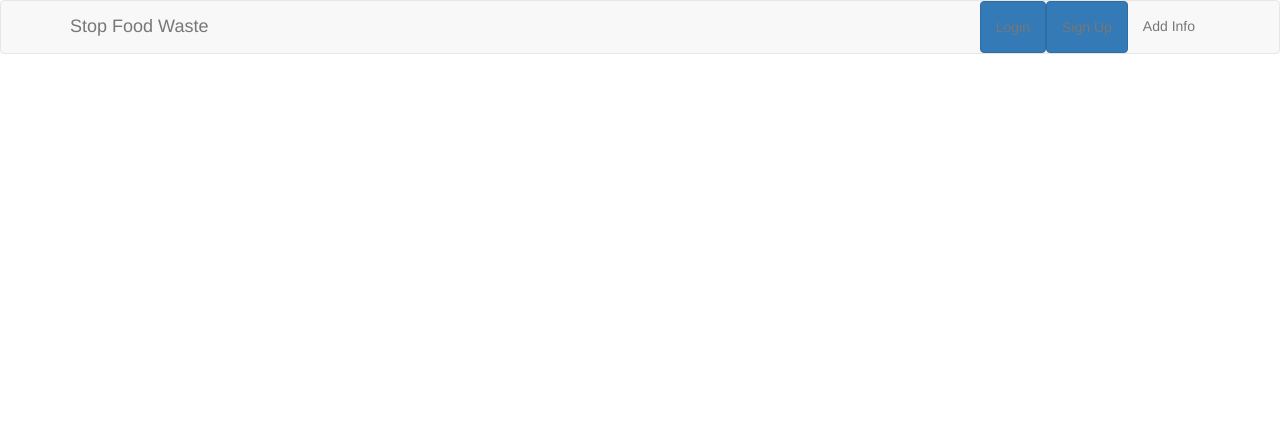
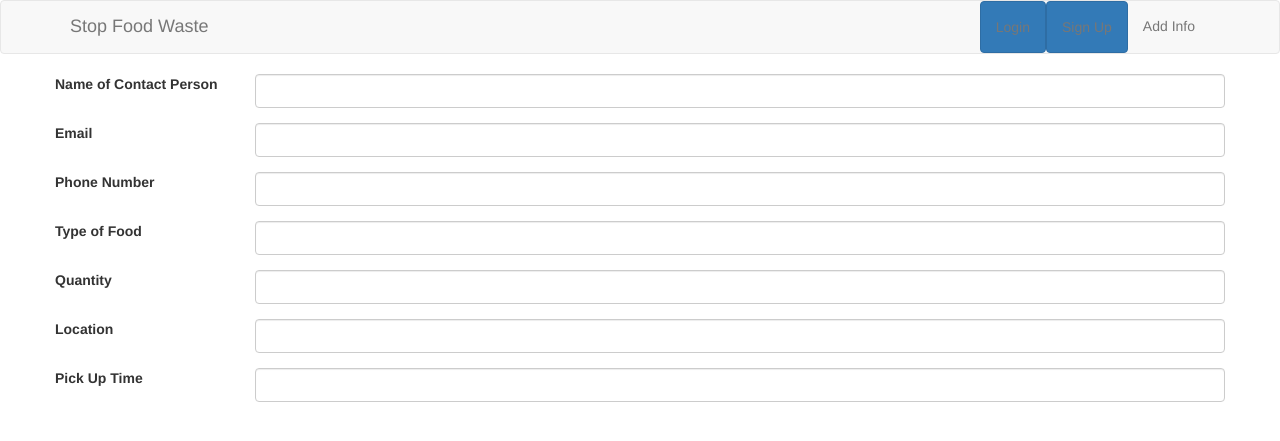
Before and after one commit to ArivinK/food-waste, a Node server app: page /user/add-info in a window 1280 px wide. Shown: the top 441 px of the page. Run offline with Node 20, Linux system fonts and the light colour scheme; some libraries are stand-ins or nearby versions.

Commit message:
Created login and signup functionalities with passport.js

```diff
--- a/controllers/user.js
+++ b/controllers/user.js
@@ -1,5 +1,7 @@
 var express = require('express');
 var router = express.Router();
+
+var passport = require('passport');
 
 
 
@@ -7,9 +9,39 @@ router.get('/', (req, res) => {
    res.render('index.ejs');
 });
 
+router.get('/user/signup', (req, res) => {
+   res.render('user/signup.ejs');
+});
+
+router.post('/user/signup', passport.authenticate('local.signup', {
+    //succesRedirect: '/profile',
+    failureRedirect: '/',
+    failureFlash: true
+}), function(req, res){
+    res.redirect('/user/profile');
+});
+
+router.get('/user/login', (req, res) => {
+   res.render('user/login.ejs');
+});
+
+router.post('/user/login', passport.authenticate('local.login', {
+    //succesRedirect: '/profile',
+    failureRedirect: '/',
+    failureFlash: true
+}), function(req, res){
+    res.redirect('/user/profile');
+});
+
+
+
 router.get('/user/add-info', (req, res) => {
    res.render('user/add-info.ejs');
 });
 
+router.get('/user/profile', (req, res) => {
+    res.render('user/profile.ejs', {userData:req.user});
+});
+
 
 module.exports = router;
--- a/server.js
+++ b/server.js
@@ -2,6 +2,9 @@ var express = require('express');
 var cookieParser = require('cookie-parser');
 var bodyParser = require('body-parser');
 var mongoose = require('mongoose');
+var session = require('express-session');
+var passport = require('passport');
+var MongoStore = require('connect-mongo')(session);
 
 var user = require('./controllers/user');
 
@@ -10,11 +13,22 @@ var app = express();
 var db
 
 mongoose.connect('mongodb://anu:happyanu123@ds113678.mlab.com:13678/fooddb');
+require('./config/passport');
 
 app.set('view engine', 'ejs')
 app.use(bodyParser.urlencoded({extended: true}))
 app.use(express.static('public'))
 app.use(bodyParser.json())
+
+app.use(session({
+    secret: 'thisismysecretkey',
+    resave: false,
+    saveUninitialized: false,
+    store: new MongoStore({ mongooseConnection: mongoose.connection })
+}));
+
+app.use(passport.initialize());
+app.use(passport.session());
 
 
 
--- a/views/user/add-info.ejs
+++ b/views/user/add-info.ejs
@@ -4,6 +4,83 @@
 <body>
 <%- include ../partials/nav.ejs %>
 
+   <div class="container">
+       <div class="row">
+           <form action="" method="post">
+               <div class="row form-group">
+                   <div class="col-md-2">
+                       <label for="">Name of Contact Person</label>
+                   </div>
+
+                   <div class="col-md-10">
+                       <input type="text" name="" id="" class="form-control">
+                   </div>
+               </div>
+
+               <div class="row form-group">
+                   <div class="col-md-2">
+                       <label for="">Email</label>
+                   </div>
+
+                   <div class="col-md-10">
+                       <input type="text" name="" id="" class="form-control">
+                   </div>
+               </div>
+
+               <div class="row form-group">
+                   <div class="col-md-2">
+                       <label for="">Phone Number</label>
+                   </div>
+
+                   <div class="col-md-10">
+                       <input type="text" name="" id="" class="form-control">
+                   </div>
+               </div>
+
+               <div class="row form-group">
+                   <div class="col-md-2">
+                       <label for="">Type of Food</label>
+                   </div>
+
+                   <div class="col-md-10">
+                       <input type="text" name="" id="" class="form-control">
+                   </div>
+               </div>
+
+               <div class="row form-group">
+                   <div class="col-md-2">
+                       <label for="">Quantity</label>
+                   </div>
+
+                   <div class="col-md-10">
+                       <input type="text" name="" id="" class="form-control">
+                   </div>
+               </div>
+
+               <div class="row form-group">
+                   <div class="col-md-2">
+                       <label for="">Location</label>
+                   </div>
+
+                   <div class="col-md-10">
+                       <input type="text" name="" id="" class="form-control">
+                   </div>
+               </div>
+
+               <div class="row form-group">
+                   <div class="col-md-2">
+                       <label for="">Pick Up Time</label>
+                   </div>
+
+                   <div class="col-md-10">
+                       <input type="text" name="" id="" class="form-control">
+                   </div>
+               </div>
+
+
+           </form>
+       </div>
+   </div>
 
 <%- include ../partials/footer.ejs %>
 </body>
--- a/views/user/login.ejs
+++ b/views/user/login.ejs
@@ -11,7 +11,7 @@
          <div class="modal-body">
 
              <div class="row">
-                 <form action="" method="post">
+                 <form action="/user/login" method="post">
 
                       <div class="row form-group">
 <!--                         <span id="errorEmail" class="text-center"></span>-->
--- /dev/null
+++ b/views/user/profile.ejs
@@ -0,0 +1,2 @@
+<%= userData.name %> <br>
+<%= userData.email %>
--- a/views/user/signup.ejs
+++ b/views/user/signup.ejs
@@ -10,12 +10,12 @@
 
          <div class="modal-body">
              <div class="row">
-                 <form action="" method="post">
+                 <form action="/user/signup" method="post">
 
                      <div class="row form-group">
 <!--                         <span id="errorFullname" class="text-center"></span>-->
                           <div class="col-sm-12">
-                              <input type="text" name="fullname" id="fullname" class="form-control" placeholder="Organization's Name">
+                              <input type="text" name="name" id="fullname" class="form-control" placeholder="Organization's Name">
                           </div>
                       </div>
 
```
Also changed, not shown: config/passport.js (added, +76 -0 lines), models/user.js (added, +20 -0 lines), package.json (+6 -1 lines).
